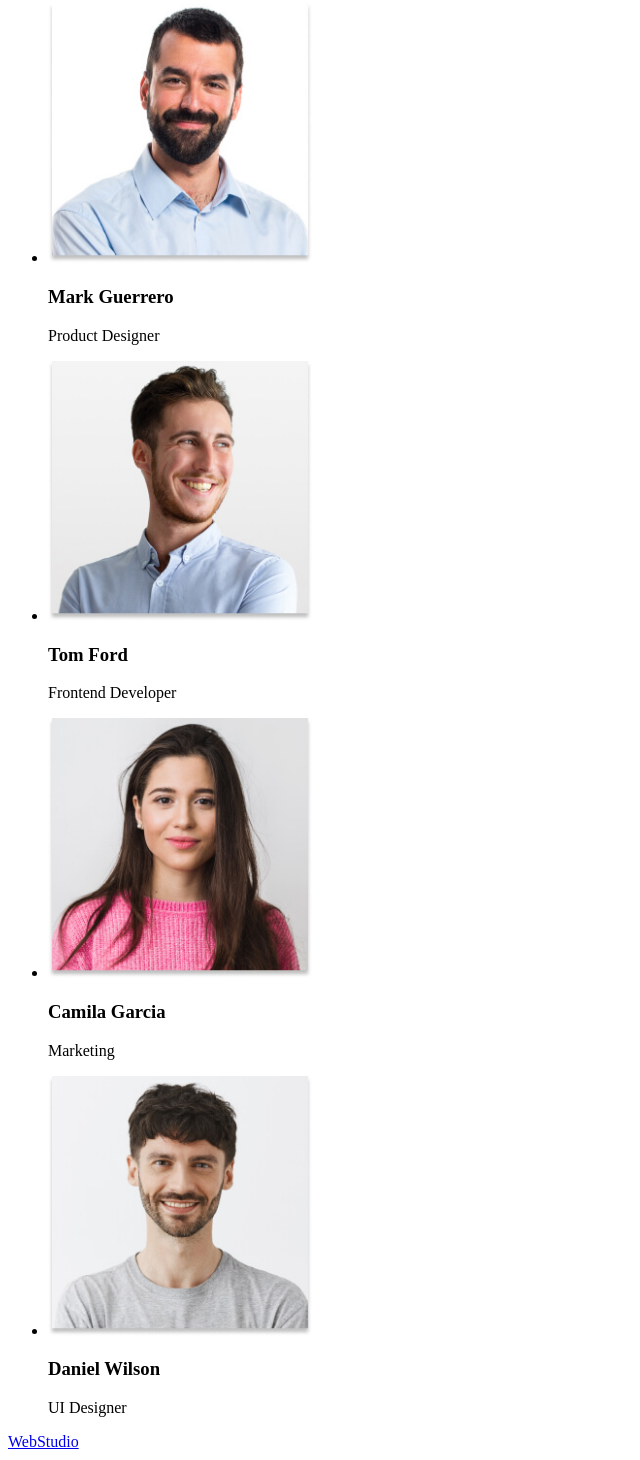
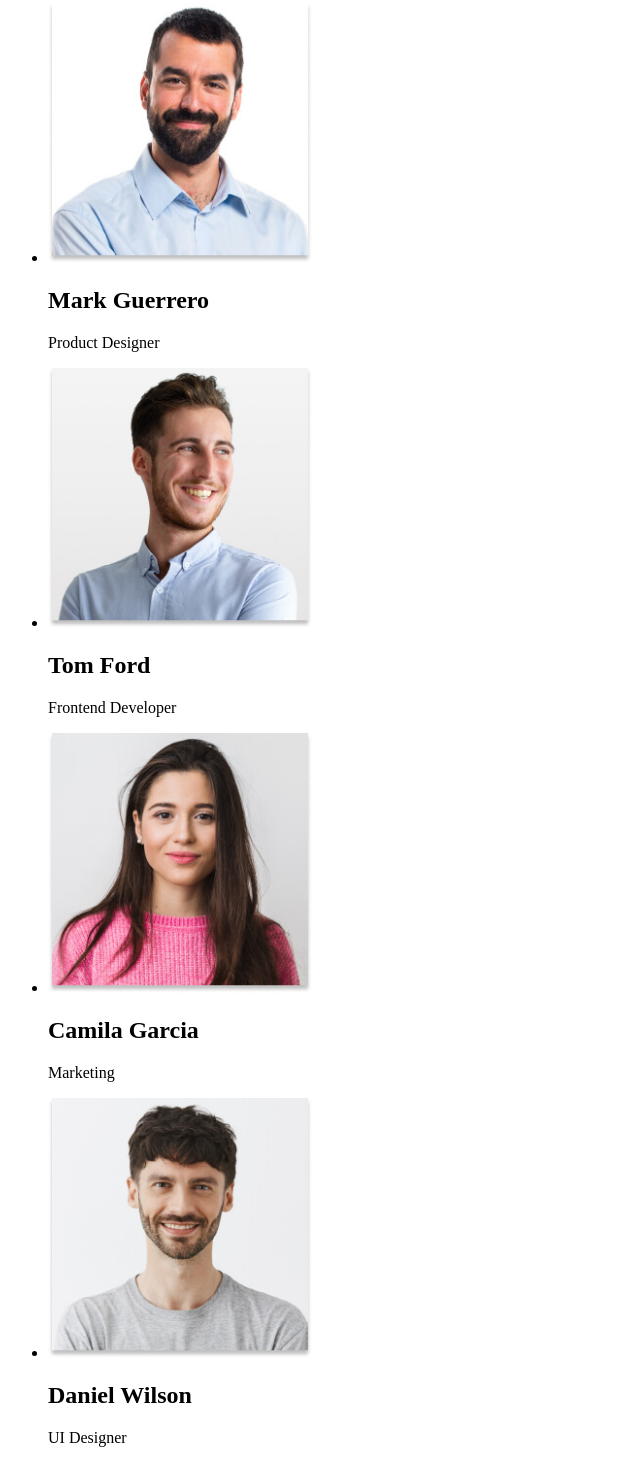
Before and after one commit to RomanMkrtumov/goit-markup-hw-0-1, a plain HTML site: page index.html in a window 1280 px wide. Shown: the part 654-2114 px from the top of the page, without its empty margins (0-640 px from the left). Drawn offline with Linux system fonts and the light colour scheme.

Commit message:
Update index.html

```diff
--- a/index.html
+++ b/index.html
@@ -40,6 +40,7 @@
         for Your Business
       </h1>
       <br>
+
       <button type="button">Order Service</button>
       <a href="Studio">Studio</a>
       <a href="Portfolio">Portfolio</a>
@@ -76,22 +77,22 @@
       <ul>
         <li>
           <img src="./images/Mark_Guerrero.jpg" alt="Mark_Guerrero" width="264" height="260">
-          <h3>Mark Guerrero</h3>
+          <h2>Mark Guerrero</h2>
           <p>Product Designer</p>
         </li>
         <li>
           <img src="./images/Tom_Ford.jpg" alt="Tom_Ford" width="264" height="260">
-          <h3>Tom Ford</h3>
+          <h2>Tom Ford</h2>
           <p>Frontend Developer</p>
         </li>
         <li>
           <img src="./images/Camila_Garcia.jpg" alt="Camila_Garcia" width="264" height="260">
-          <h3>Camila Garcia</h3>
+          <h2>Camila Garcia</h2>
           <p>Marketing</p>
         </li>
         <li>
           <img src="./images/Daniel_Wilson.jpg" alt="Daniel_Wilson" width="264" height="260">
-          <h3>Daniel Wilson</h3>
+          <h2>Daniel Wilson</h2>
           <p>UI Designer</p>
         </li>
       </ul>
```
